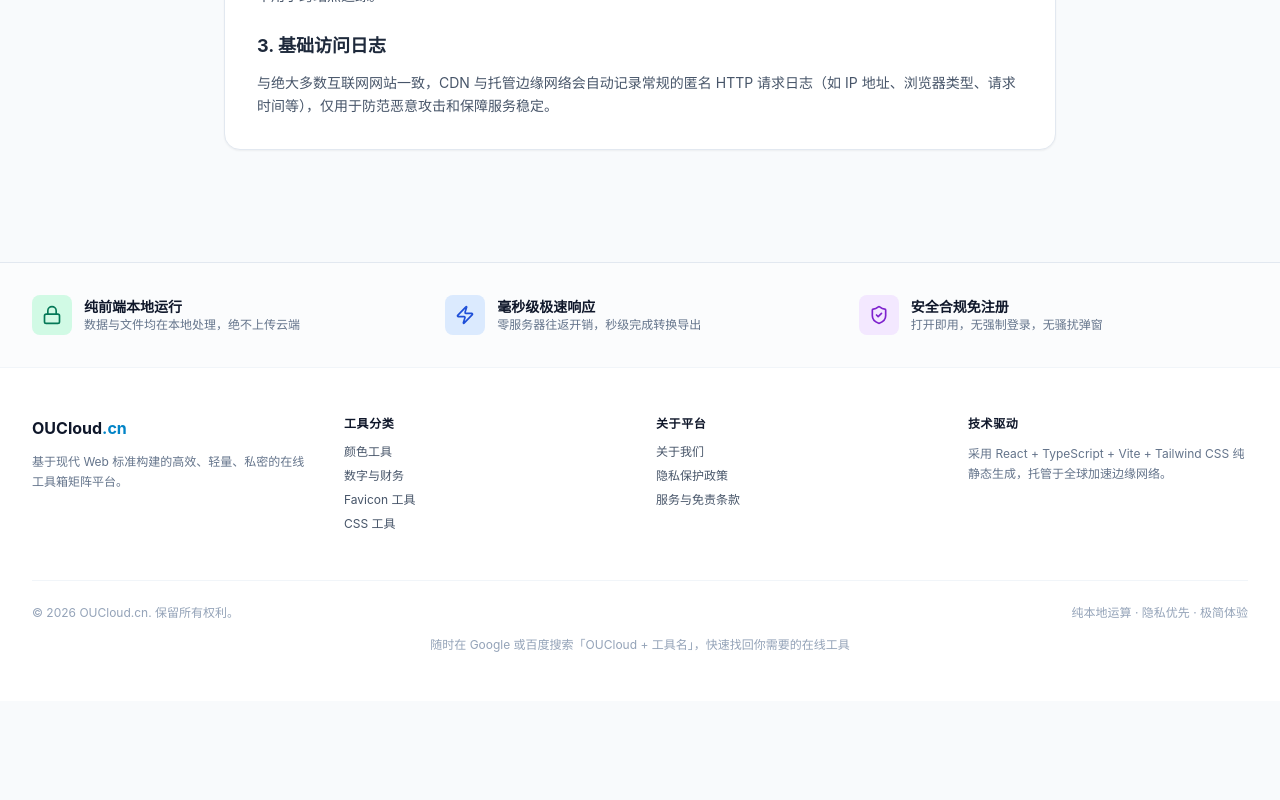
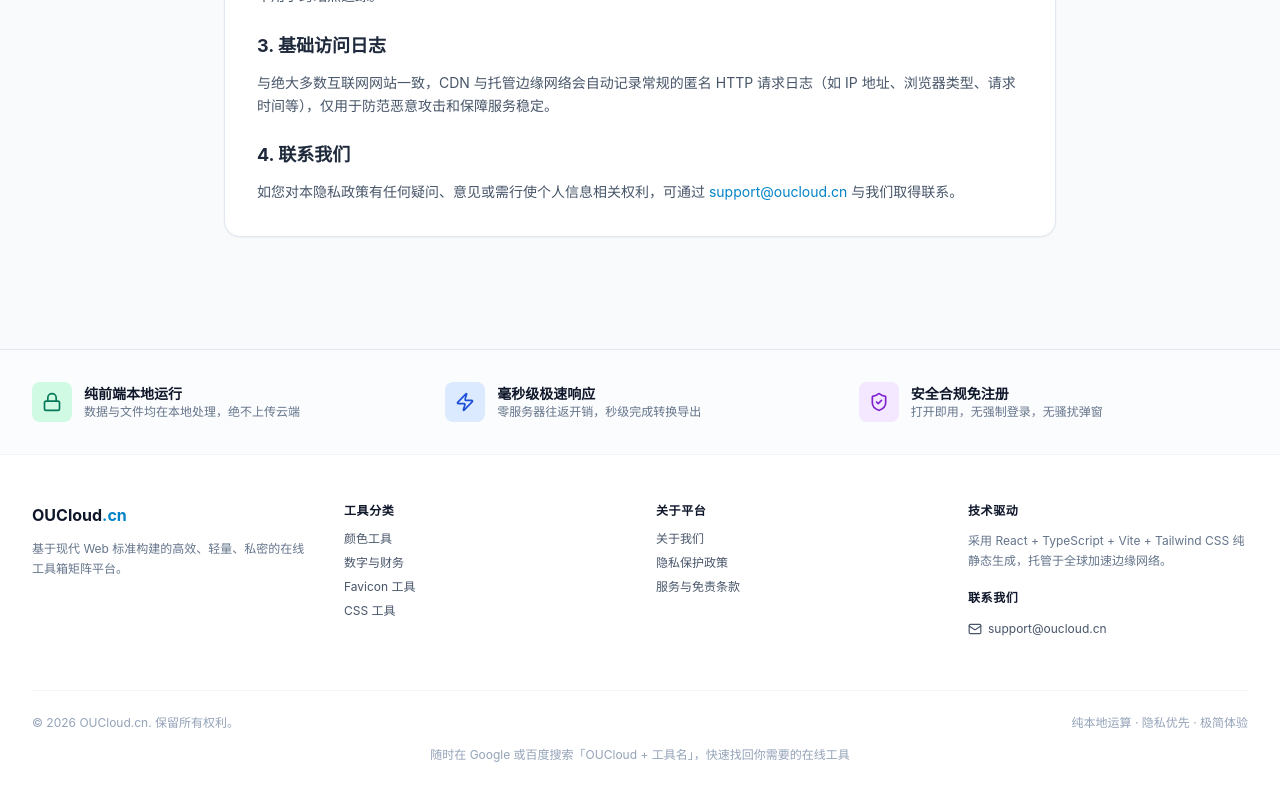
Before and after one commit to fds2003/oucloud, a React (Vite) app: page /privacy in a window 1280 px wide. Shown: the part 480-1280 px from the top of the page. Before the commit the page ends 1181 px from the top, so only its background shows below. Built offline with nearby package versions, Linux system fonts and the light colour scheme.

Commit message:
feat(site): 补充全站官方联系邮箱与 Organization 结构化数据，新增增长战略 SOP 与关键词机会数据库文档

```diff
--- a/src/components/layout/Footer.tsx
+++ b/src/components/layout/Footer.tsx
@@ -1,6 +1,6 @@
 import React from 'react'
 import { Link } from 'react-router-dom'
-import { ShieldCheck, Zap, Lock } from 'lucide-react'
+import { ShieldCheck, Zap, Lock, Mail } from 'lucide-react'
 import { categories } from '../../data/categories'
 import { SITE } from '../../data/site'
 
@@ -104,6 +104,21 @@
             <p className="text-xs text-slate-500 leading-relaxed">
               采用 React + TypeScript + Vite + Tailwind CSS 纯静态生成，托管于全球加速边缘网络。
             </p>
+
+            {SITE.email && (
+              <div className="mt-5">
+                <h4 className="text-xs font-semibold uppercase tracking-wider text-slate-900 mb-3">
+                  联系我们
+                </h4>
+                <a
+                  href={`mailto:${SITE.email}`}
+                  className="inline-flex items-center gap-1.5 text-xs text-slate-600 transition-colors hover:text-primary-600"
+                >
+                  <Mail className="h-3.5 w-3.5 shrink-0" />
+                  {SITE.email}
+                </a>
+              </div>
+            )}
           </div>
         </div>
 
--- a/src/data/site.ts
+++ b/src/data/site.ts
@@ -22,4 +22,10 @@
    * 为空时页脚不渲染备案信息。
    */
   icpLicense: '',
+  /**
+   * 对外公示的联系邮箱。会被页脚、关于我们、隐私政策以及站点级 Organization
+   * 结构化数据统一引用，是全站联系方式的唯一真源。
+   * 为空时上述所有位置自动隐藏，约定与 icpLicense 一致。
+   */
+  email: 'support@oucloud.cn',
 }
--- a/src/pages/Home/HomePage.tsx
+++ b/src/pages/Home/HomePage.tsx
@@ -17,6 +17,7 @@
 import { JsonLd } from '../../components/seo/JsonLd'
 import { HOME_META } from '../../data/seo'
 import { buildAbsoluteUrl } from '../../lib/tools'
+import { SITE } from '../../data/site'
 
 const CATEGORY_ICONS: Record<string, React.ReactNode> = {
   Palette: <Palette className="w-5 h-5" />,
@@ -94,6 +95,18 @@
           name: 'OUCloud',
           url: buildAbsoluteUrl('/'),
           logo: buildAbsoluteUrl('/pwa-icon-512.png'),
+          // 联系方式以机器可读形式声明，供搜索引擎知识图谱与 AI 摘要直接引用
+          ...(SITE.email
+            ? {
+                email: SITE.email,
+                contactPoint: {
+                  '@type': 'ContactPoint',
+                  contactType: 'customer support',
+                  email: SITE.email,
+                  availableLanguage: ['zh-CN'],
+                },
+              }
+            : {}),
         }}
       />
 
--- a/src/pages/Static/AboutPage.tsx
+++ b/src/pages/Static/AboutPage.tsx
@@ -2,7 +2,7 @@
 import { SeoHead } from '../../components/seo/SeoHead'
 import { Breadcrumb } from '../../components/layout/Breadcrumb'
 import { STATIC_PAGE_META } from '../../data/seo'
-import { SITE_URL } from '../../data/site'
+import { SITE, SITE_URL } from '../../data/site'
 
 export const AboutPage: React.FC = () => {
   return (
@@ -41,6 +41,19 @@
           OUCloud 基于 React 18、TypeScript、Tailwind CSS 和 Vite
           构建，全面采用预渲染静态化技术，保证全网极速的秒开加载速度与高可用性。
         </p>
+
+        {SITE.email && (
+          <>
+            <h2 className="text-xl font-bold text-slate-800">联系我们</h2>
+            <p className="text-sm text-slate-600 leading-relaxed">
+              若您在使用过程中发现结果有误、有功能建议，或希望就商务合作进行沟通，欢迎随时发送邮件至{' '}
+              <a href={`mailto:${SITE.email}`} className="text-primary-600">
+                {SITE.email}
+              </a>
+              ，我们将在工作日内尽快回复。
+            </p>
+          </>
+        )}
       </article>
     </div>
   )
--- a/src/pages/Static/PrivacyPage.tsx
+++ b/src/pages/Static/PrivacyPage.tsx
@@ -2,6 +2,7 @@
 import { SeoHead } from '../../components/seo/SeoHead'
 import { Breadcrumb } from '../../components/layout/Breadcrumb'
 import { STATIC_PAGE_META } from '../../data/seo'
+import { SITE } from '../../data/site'
 
 export const PrivacyPage: React.FC = () => {
   return (
@@ -40,6 +41,19 @@
             地址、浏览器类型、请求时间等），仅用于防范恶意攻击和保障服务稳定。
           </p>
         </section>
+
+        {SITE.email && (
+          <section className="space-y-3">
+            <h2 className="text-lg font-bold text-slate-800">4. 联系我们</h2>
+            <p className="text-sm text-slate-600 leading-relaxed">
+              如您对本隐私政策有任何疑问、意见或需行使个人信息相关权利，可通过{' '}
+              <a href={`mailto:${SITE.email}`} className="text-primary-600">
+                {SITE.email}
+              </a>{' '}
+              与我们取得联系。
+            </p>
+          </section>
+        )}
       </article>
     </div>
   )
```
Also changed, not shown: 4 other files (tests, documents, lock files or other folders).
